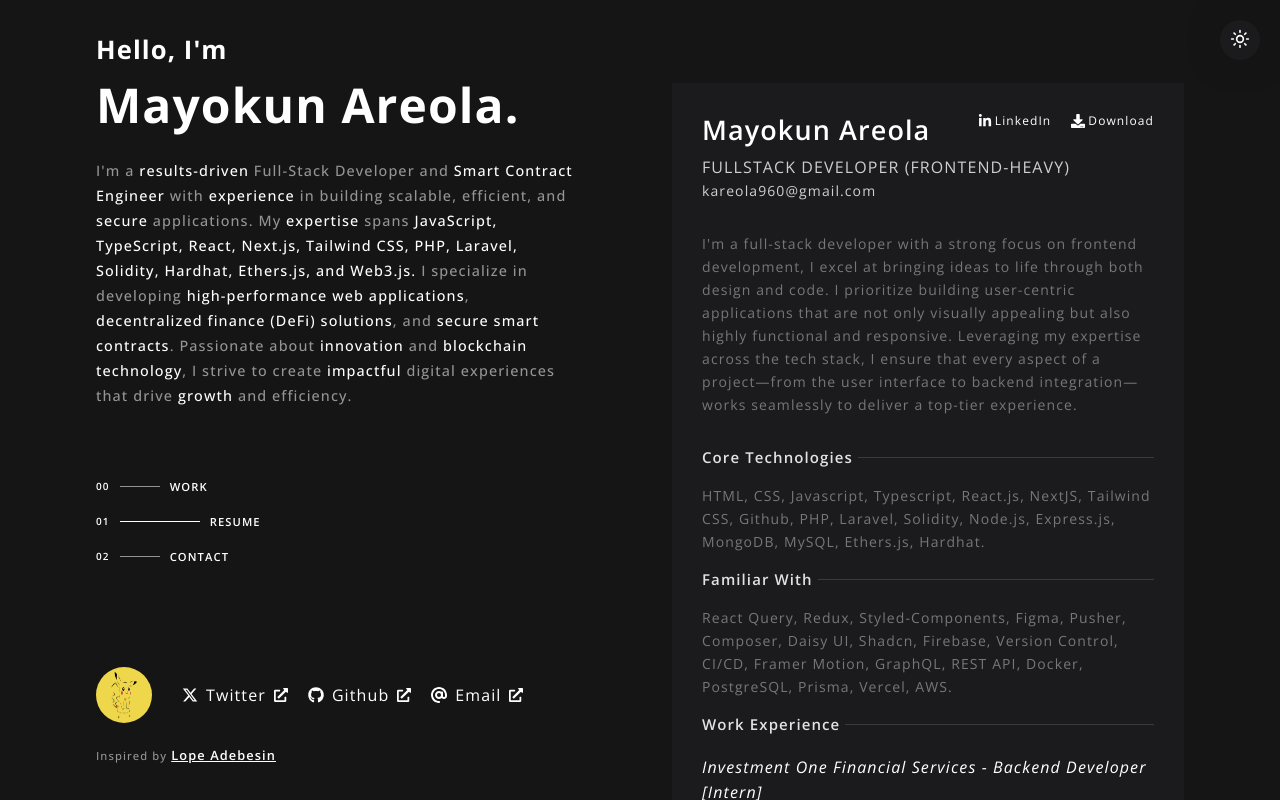
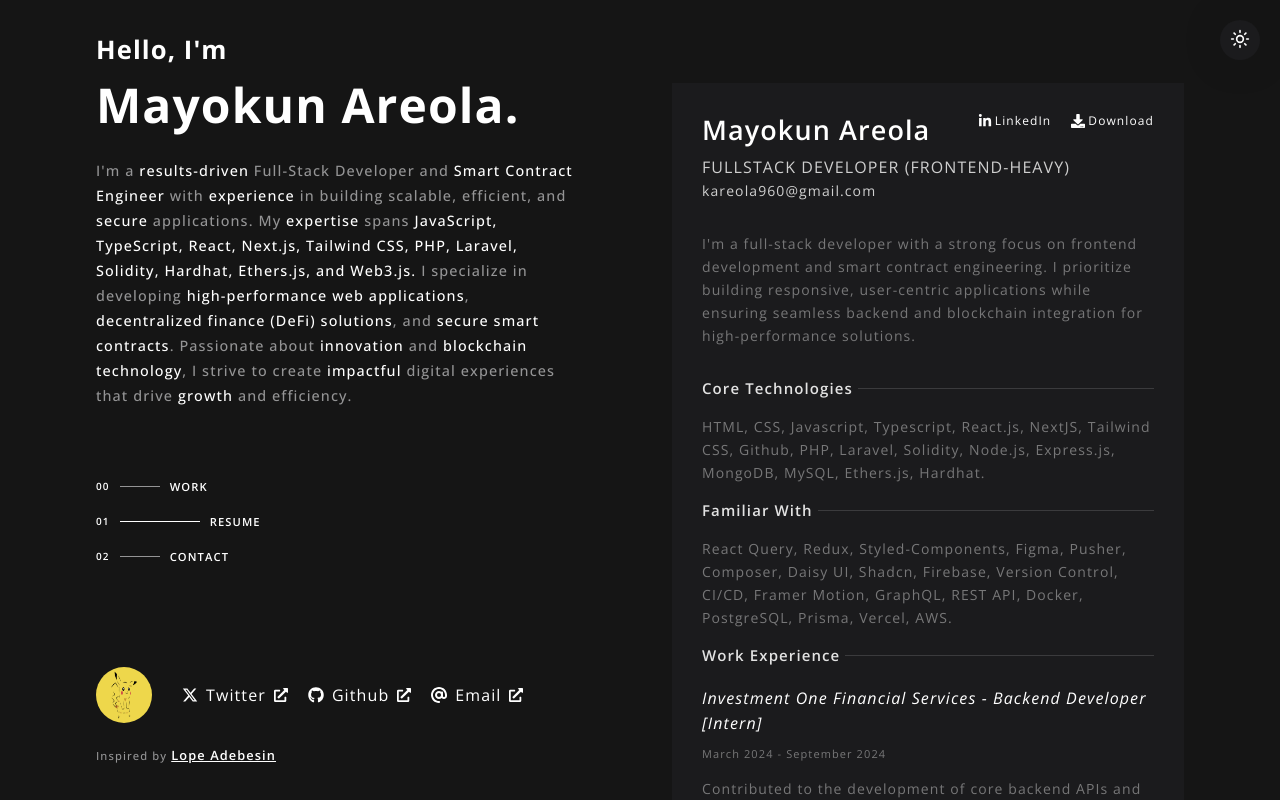
Before and after one commit to Mayokunnn/mayokun.tech, a React (Vite) app: page /resume in a window 1280 px wide. Built offline with nearby package versions, Linux system fonts and the light colour scheme.

Commit message:
Update Resume.tsx

```diff
--- a/src/pages/Resume.tsx
+++ b/src/pages/Resume.tsx
@@ -65,13 +65,7 @@ const Resume = () => (
         <Title>Fullstack Developer (Frontend-Heavy)</Title>
         <Email>kareola960@gmail.com</Email>
         <Summary>
-          I'm a full-stack developer with a strong focus on frontend
-          development, I excel at bringing ideas to life through both design and
-          code. I prioritize building user-centric applications that are not
-          only visually appealing but also highly functional and responsive.
-          Leveraging my expertise across the tech stack, I ensure that every
-          aspect of a project—from the user interface to backend
-          integration—works seamlessly to deliver a top-tier experience.
+          I'm a full-stack developer with a strong focus on frontend development and smart contract engineering. I prioritize building responsive, user-centric applications while ensuring seamless backend and blockchain integration for high-performance solutions.
         </Summary>
         <Divider>
           <DividerTitle>Core Technologies</DividerTitle>
```
